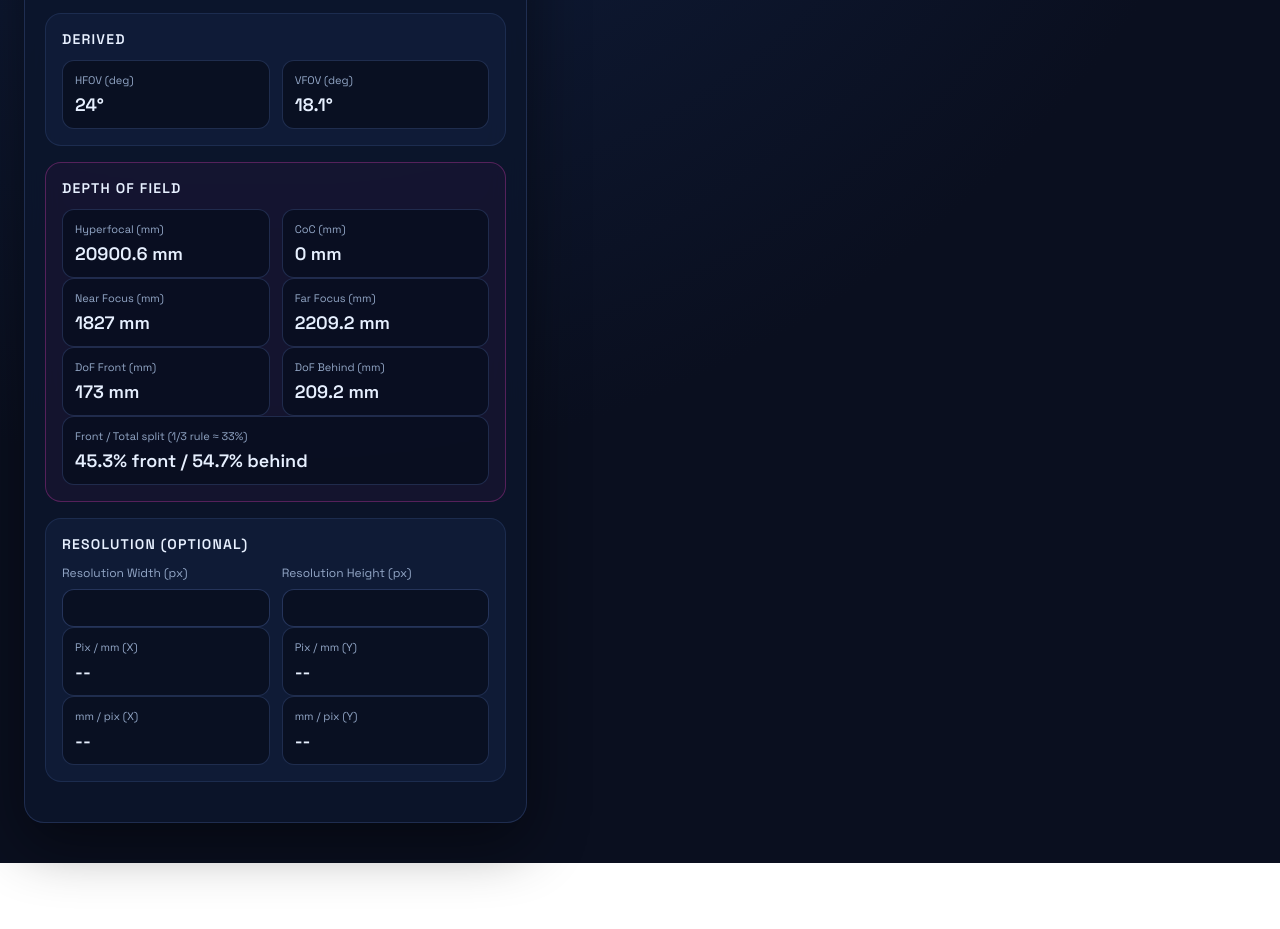
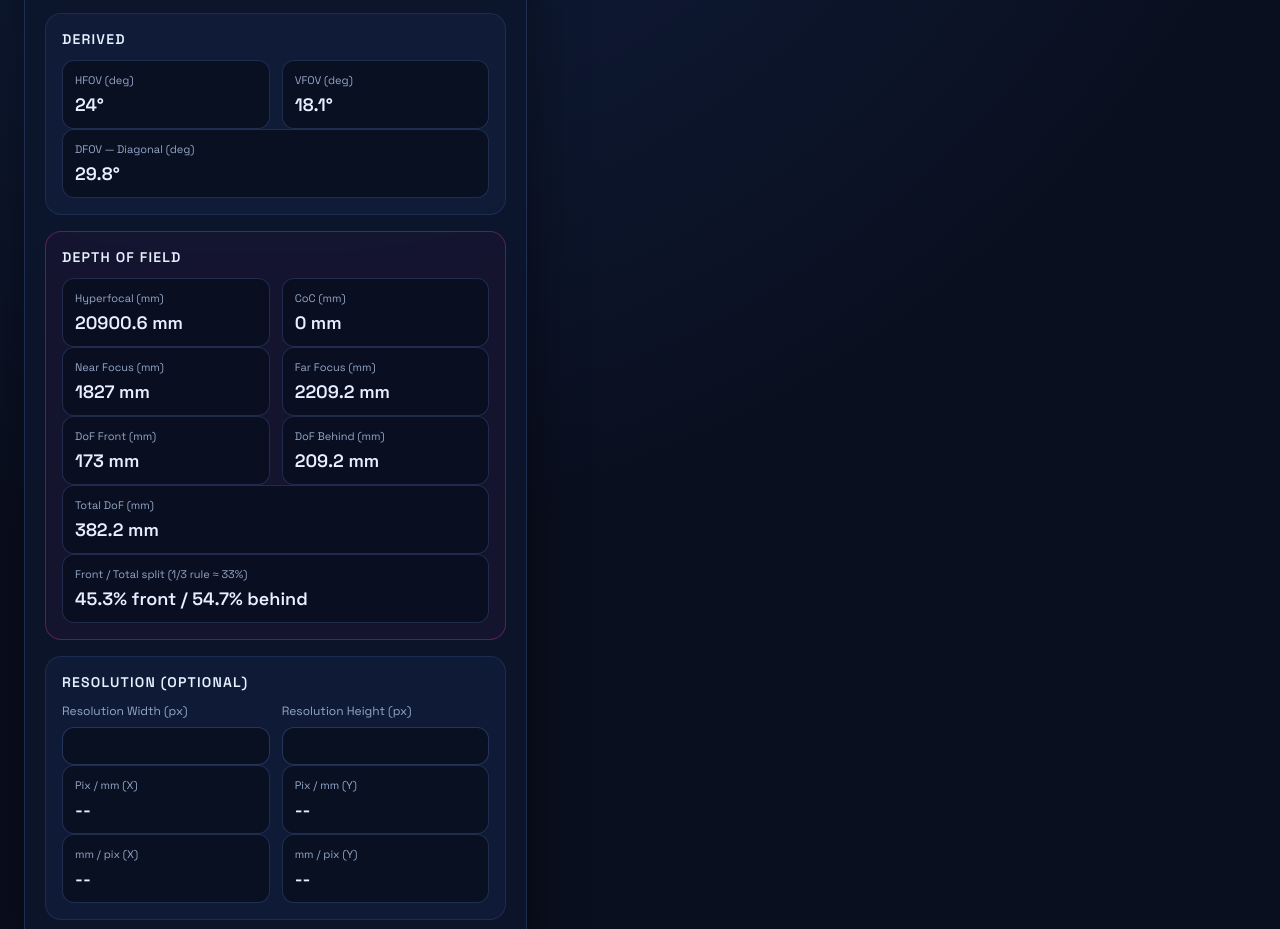
Before and after one commit to WiktorLigeza/OpticalCalculator, a plain HTML site: page index.html in a window 1280 px wide. Shown: the part 960-1889 px from the top of the page. Before the commit the page ends 1823 px from the top, so only its background shows below. Drawn offline with nearby package versions, Linux system fonts and the light colour scheme; animation ran at ten frames a second.

Commit message:
diagonal fov and total dpeth of field

```diff
--- a/index.html
+++ b/index.html
@@ -135,6 +135,12 @@
               <div class="stat-value" id="vfovDeg">--</div>
             </div>
           </div>
+          <div class="row">
+            <div class="stat">
+              <div class="stat-label">DFOV — Diagonal (deg)</div>
+              <div class="stat-value" id="dfovDeg">--</div>
+            </div>
+          </div>
         </div>
 
         <div class="group dof-group">
@@ -169,6 +175,12 @@
             <div class="stat">
               <div class="stat-label">DoF Behind (mm)</div>
               <div class="stat-value" id="dofBehindValue">--</div>
+            </div>
+          </div>
+          <div class="row">
+            <div class="stat">
+              <div class="stat-label">Total DoF (mm)</div>
+              <div class="stat-value" id="dofTotalValue">--</div>
             </div>
           </div>
           <div class="row">
--- a/js/ui.js
+++ b/js/ui.js
@@ -37,12 +37,14 @@ export function bindUI(
   const roiAxisButtons = document.querySelectorAll('.roi-axis-btn');
   const hfovDeg = document.getElementById('hfovDeg');
   const vfovDeg = document.getElementById('vfovDeg');
+  const dfovDeg = document.getElementById('dfovDeg');
   const hyperfocalValue = document.getElementById('hyperfocalValue');
   const cocValue = document.getElementById('cocValue');
   const dofNearValue = document.getElementById('dofNearValue');
   const dofFarValue = document.getElementById('dofFarValue');
   const dofFrontValue = document.getElementById('dofFrontValue');
   const dofBehindValue = document.getElementById('dofBehindValue');
+  const dofTotalValue = document.getElementById('dofTotalValue');
   const dofSplitValue = document.getElementById('dofSplitValue');
   const pixPerMmX = document.getElementById('pixPerMmX');
   const pixPerMmY = document.getElementById('pixPerMmY');
@@ -99,6 +101,10 @@ export function bindUI(
     vfovDeg.textContent = Number.isFinite(state.distance) && Number.isFinite(aH)
       ? `${round(fovDegFromMm(state.distance, aH), 1)}°`
       : '--';
+    const diagMm = Math.sqrt(aW * aW + aH * aH);
+    dfovDeg.textContent = Number.isFinite(state.distance) && diagMm > 0
+      ? `${round(fovDegFromMm(state.distance, diagMm), 1)}°`
+      : '--';
 
     const dof = state.dof;
     if (dof) {
@@ -111,6 +117,9 @@ export function bindUI(
       dofFrontValue.textContent = `${round(dof.dofFront, 1)} mm`;
       dofBehindValue.textContent = Number.isFinite(dof.dofBehind)
         ? `${round(dof.dofBehind, 1)} mm`
+        : '∞';
+      dofTotalValue.textContent = Number.isFinite(dof.dofTotal)
+        ? `${round(dof.dofTotal, 1)} mm`
         : '∞';
       if (dof.frontFraction !== null) {
         const pct = round(dof.frontFraction * 100, 1);
@@ -127,6 +136,7 @@ export function bindUI(
       dofFarValue.textContent = '--';
       dofFrontValue.textContent = '--';
       dofBehindValue.textContent = '--';
+      dofTotalValue.textContent = '--';
       dofSplitValue.textContent = '--';
     }
 
```
